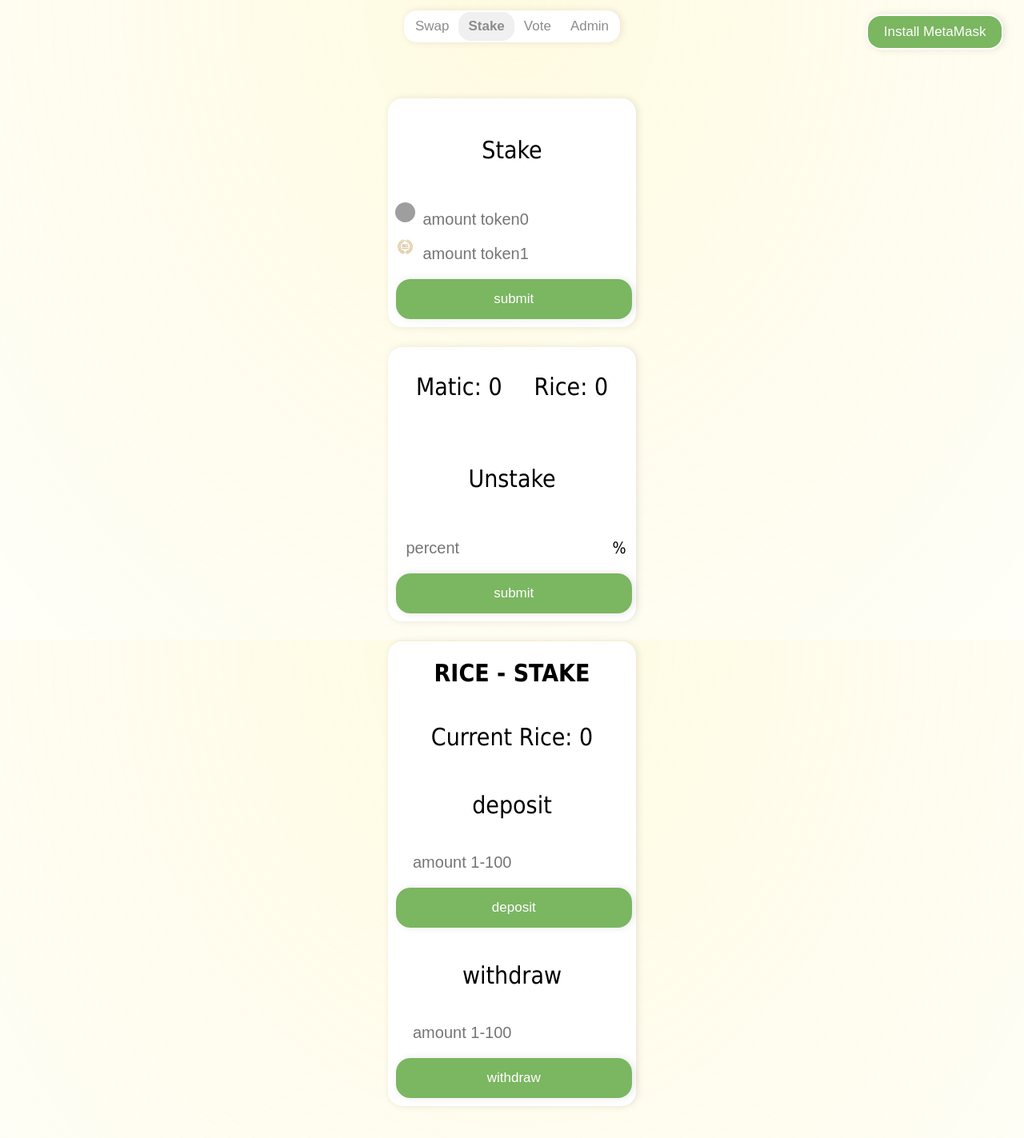
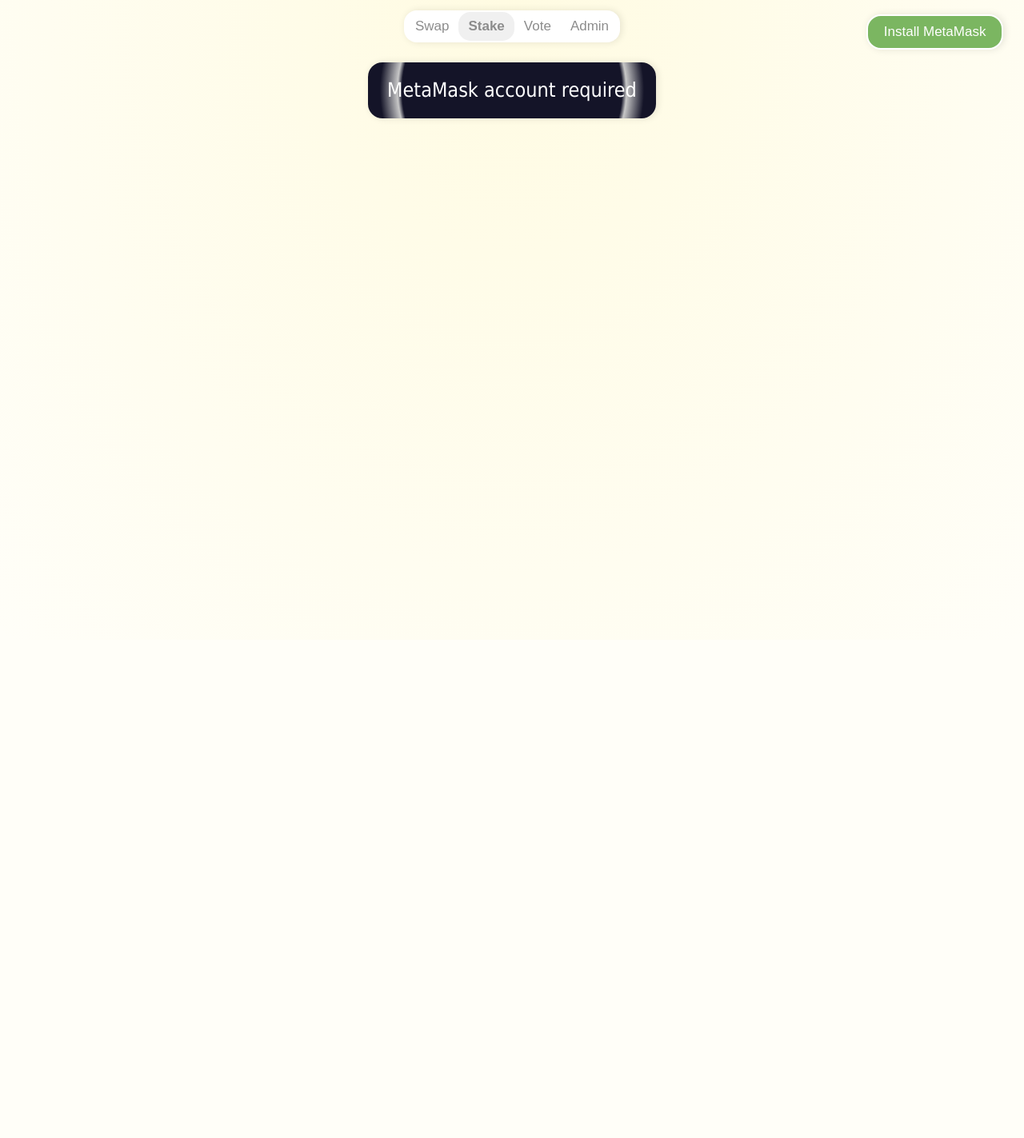
Before and after one commit to Thanabardi/rice, a React (Create React App) app: page /stake in a window 1280 px wide. Shown: the whole page at 80% size. After the commit the page ends 800 px from the top, so only its background shows below. Built offline with nearby package versions, Linux system fonts and the light colour scheme; grey boxes are pictures that could not be loaded.

Commit message:
improve template

```diff
--- a/src/assets/StakePage.css
+++ b/src/assets/StakePage.css
@@ -6,59 +6,58 @@
 }
 
 .stake-inform {
-	/* background: radial-gradient(circle at 50%, rgb(20, 20, 40), rgb(20, 20, 40) 75%, rgb(199, 199, 199) 78%, rgb(20, 20, 40) 90%); */
-    background-color: none;
-	color: rgb(0, 0, 0);
+	background: radial-gradient(circle at 50%, rgb(20, 20, 40), rgb(20, 20, 40) 75%, rgb(199, 199, 199) 78%, rgb(20, 20, 40) 90%);
+	color: rgb(255, 255, 255);
 	line-height: 30px;
 	padding: 20px;
-	display: flex;
-    flex-direction: column;
+	display: inline-block;
 	min-width: 25%;
     margin-top: 2%;
 	border-radius: 18px;
 	margin-bottom: 20px;
-	/* box-shadow: 2px 0px 10px rgba(0, 0, 0, 0.1); */
-    margin-left: auto;
-    margin-right: auto;
+	box-shadow: 2px 0px 10px rgba(0, 0, 0, 0.1);
 }
 
-.stake {
-	margin-top: 2%;
-	margin-left: auto;
-	margin-right: auto;
+.stake-div {
+	margin: 2% auto 2% auto ;
     background-color: white;
     display: inline-block;
-    min-width: 25%;
+    min-width: 28%;
     height: 100%;
 	border-radius: 18px;
 	box-shadow: 2px 0px 10px rgba(0, 0, 0, 0.1);
 }
 
-.stake-div {
-    background-color: rgba(0, 0, 0, 0.05);
-    display: flex;
-    width: 93%;
-	padding: 2%;
-	border-radius: 15px;
-    margin: 5px;
-}
-
 .stake-input {
     border: none;
-	background: none;
+	background: rgba(0, 0, 0, 0.05);
 	padding: 10px;
-    border-radius: 18px;
-	width: 80%;
+    margin: 2px;
+    border-radius: 8px;
+	min-width: 90%;
     font-size: 20px;
 }
-.stake-input:focus {
+/* .stake-input:focus {
     outline: none;
+} */
+.stake-input-stake {
+    border: none;
+	background: rgba(0, 0, 0, 0.05);
+	padding: 10px;
+    margin: 2px;
+    border-radius: 8px;
+	min-width: 90%;
+    font-size: 20px;
+    /* display: inline-flex; */
+    min-width: 80%;
 }
 
 .stake-img {
-    max-width: 25px;
-    max-height: 25px;
+    /* max-width: 25px;
+    max-height: 25px; */
     border-radius: 100%;
+    margin: auto;
+    width: 30px;
 }
 
 .stake-button{
--- a/src/assets/SwapPage.css
+++ b/src/assets/SwapPage.css
@@ -22,7 +22,7 @@
 	margin-right: auto;
     background-color: white;
     display: inline-block;
-    min-width: 25%;
+    min-width: 28%;
     height: 100%;
 	border-radius: 18px;
 	box-shadow: 2px 0px 10px rgba(0, 0, 0, 0.1);
--- a/src/components/VotePopup.jsx
+++ b/src/components/VotePopup.jsx
@@ -91,7 +91,7 @@
               min="1"
               max="100"
               name="rice"
-              placeholder="Input amount with maximum 100"
+              placeholder="Amount 1-100"
               value={inputs.rice || ""}
               onChange={handleChange}
             /> Rice
--- a/src/pages/StakePage.jsx
+++ b/src/pages/StakePage.jsx
@@ -12,14 +12,10 @@
 
 import '../assets/StakePage.css';
 import h2d from '../utils/H2D';
+import checkMetaMask from '../utils/CheckMetaMask';
 
 import matic from '../assets/images/matic.png';
-import rice from '../assets/images/rice.jpg';
-import Box from '@mui/material/Box';
-import InputLabel from '@mui/material/InputLabel';
-import MenuItem from '@mui/material/MenuItem';
-import FormControl from '@mui/material/FormControl';
-import Select from '@mui/material/Select';
+import rice from '../assets/images/rice.png';
 import getSessionAddress from '../utils/FetchVoteSession';
 
 
@@ -45,12 +41,25 @@
   let [coinState2, setState2] = useState("");
   let [voteAmount, setVoteAmount] = useState("0")
 
+  let [status, setStatus] = useState(checkMetaMask())
+
   useEffect(() => {
 		// create candidate details list from candidate id
 		getStakeAmount()
     onfetchVote()
 
 
+  }, []);
+
+
+
+  useEffect(() => {
+    const interval = setInterval(() => {
+      setStatus(checkMetaMask())
+      if (checkMetaMask() === "Connected") {
+        clearInterval(interval);
+      }
+    }, 3000);
   }, []);
 
   async function requestAccount() {
@@ -216,52 +225,62 @@
 }
 
   return (
+    <div className='stake'>
+      {(status !== "Connected") &&
         <div className='stake-inform'>
-      <div className='stake'>
-        <p style={{padding: "20px", fontSize: "30px"}}>Stake</p>
+          <div style={{fontSize: "25px"}}>MetaMask account required</div>
+        </div>}
+        <p />
+      {(status === "Connected") &&
+      <div>
+        <div className='stake-div'>
+          <div style={{padding: "20px", fontSize: "25px"}}>Stake</div>
           <form onSubmit={onStake}>
-          <div className='stake-input-img'>
-            <img className='stake-img' src={matic} style={{width:"30px"}}></img>
-            <input className='stake-input' placeholder='amount token0' type='number' onChange={getToken0Need} step=".0001"></input>
+            <div style={{display: "flex", width: "100%"}}>
+              <input className='stake-input-stake'
+                placeholder='Matic Amount' type='number' onChange={getToken0Need} step=".0001"></input>
+              <img className='stake-img' src={matic} alt="Matic" />
             </div>
-          <div className='stake-input-img'>
-            <img className='stake-img' src={rice} style={{width:"30px"}}></img>
-            <input className='stake-input' placeholder='amount token1' type='number' step=".0001" disabled></input>
+            <div style={{display: "flex", width: "100%"}}>
+              <input className='stake-input-stake'
+                placeholder='Rice Amount' type='number' step=".0001" disabled></input>
+              <img className='stake-img' src={rice} alt="Rice" />
             </div>
-          <button className='stake-button'>submit</button>
+            <button className='stake-button'>Stake</button>
           </form>
         </div>
-      <div className='stake'>
+        <p />
+        <div className='stake-div'>
+          <div style={{padding: "20px", fontSize: "25px"}}>Unstake</div>
           <div className='stake-p'>
-          <p style={{padding: "5px", fontSize: "30px"}}>Matic: {amountMatic}</p>
-          <p style={{padding: "5px", fontSize: "30px"}}>Rice: {amountRice}</p>
+            <div style={{paddingBottom: "10px", fontSize: "18px"}}>You have</div>
+            <div style={{paddingBottom: "10px", fontSize: "18px"}}>{amountMatic} Matic</div>
+            <div style={{paddingBottom: "10px", fontSize: "18px"}}>{amountRice} Rice</div>
           </div>
 
           <form onSubmit={unstake}>
-          <p style={{padding: "20px", fontSize: "30px"}}>Unstake</p>
-          <input className='stake-input' placeholder='percent' type='number' min='1' max='100'></input>%<br/>
-          <button className='stake-button'>submit</button>
+            <input className='stake-input-stake' placeholder='percent' type='number' min='1' max='100' /> %
+            <button className='stake-button'>Unstake</button>
           </form>
         </div>
-      <div className='stake'>
+        <div style={{paddingTop: "40px", fontSize: "30px"}}>Stake Rice</div>
+        <div className='stake-div'>
           <div className='rice-stake'>
-          <h2>RICE - STAKE</h2>
-            <p style={{padding: "20px", fontSize: "30px"}}>Current Rice: {voteAmount}</p>
-            <p style={{padding: "5px", fontSize: "30px"}}>deposit</p>
+              <div style={{paddingTop: "10px", fontSize: "20px"}}>You have {voteAmount} Rice</div>
+              <div style={{padding: "20px", fontSize: "25px"}}>deposit</div>
             <form onSubmit={onDeposit}>
-              <input className='stake-input' type='number' min='1' max='100' placeholder='amount 1-100' required/>
-            <button className='stake-button' type='submit'> deposit</button>
+                <input className='stake-input' type='number' min='1' max='100' placeholder='Amount' required/>
+              <button className='stake-button' type='submit'> Deposit</button>
             </form>
           </div>
-          <p style={{padding: "5px", fontSize: "30px"}}>withdraw</p>
+            <div style={{padding: "20px", fontSize: "25px"}}>withdraw</div>
             <form onSubmit={onWithdraw}>
-              <input className='stake-input' type='number' min='1' max='100' placeholder='amount 1-100' required/>
-            <button className='stake-button' type='submit'> withdraw</button>
+                <input className='stake-input' type='number' min='1' max='100' placeholder='Amount' required/>
+              <button className='stake-button' type='submit'> Withdraw</button>
             </form>
         </div>
+      </div>}
     </div>
-
-
   );
 }
 export default StakePage;
--- a/src/pages/SwapPage.jsx
+++ b/src/pages/SwapPage.jsx
@@ -14,7 +14,7 @@
 import '../assets/SwapPage.css';
 
 import matic from '../assets/images/matic.png';
-import rice from '../assets/images/rice.jpg';
+import rice from '../assets/images/rice.png';
 
 const SwapPage = () => {
   const swapAddress = '0x9DDe8618a3713aE483E4976Ae8427A040d9f931B'
@@ -185,7 +185,7 @@
             </div>
           </div>
           <button className={amountHex==="0x00" || status !== "Connected" ? 'swap-button-dis':'swap-button'} id="Summit"
-            disabled={amountHex==="0x00" || status !== "Connected"?true :false}>Enter amount</button>
+            disabled={amountHex==="0x00" || status !== "Connected"?true :false}>Wrap</button>
         </form>
         <p className='swap-alert' id="Alert"></p>
       </div>}
```
Also changed, not shown: src/assets/images/rice.jpg (deleted), src/assets/images/rice.png (added). Lines whose indentation alone changed are shown as unchanged.
